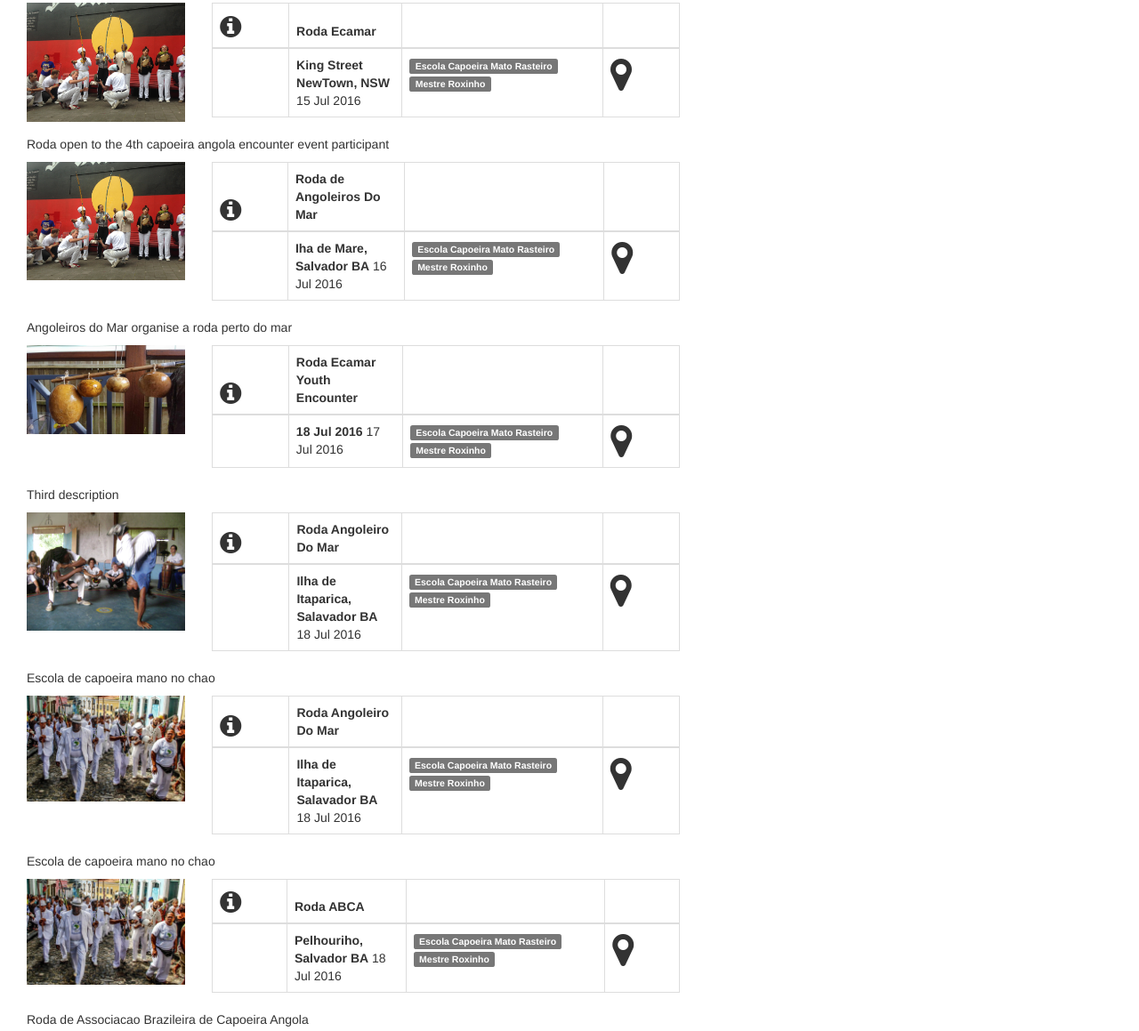
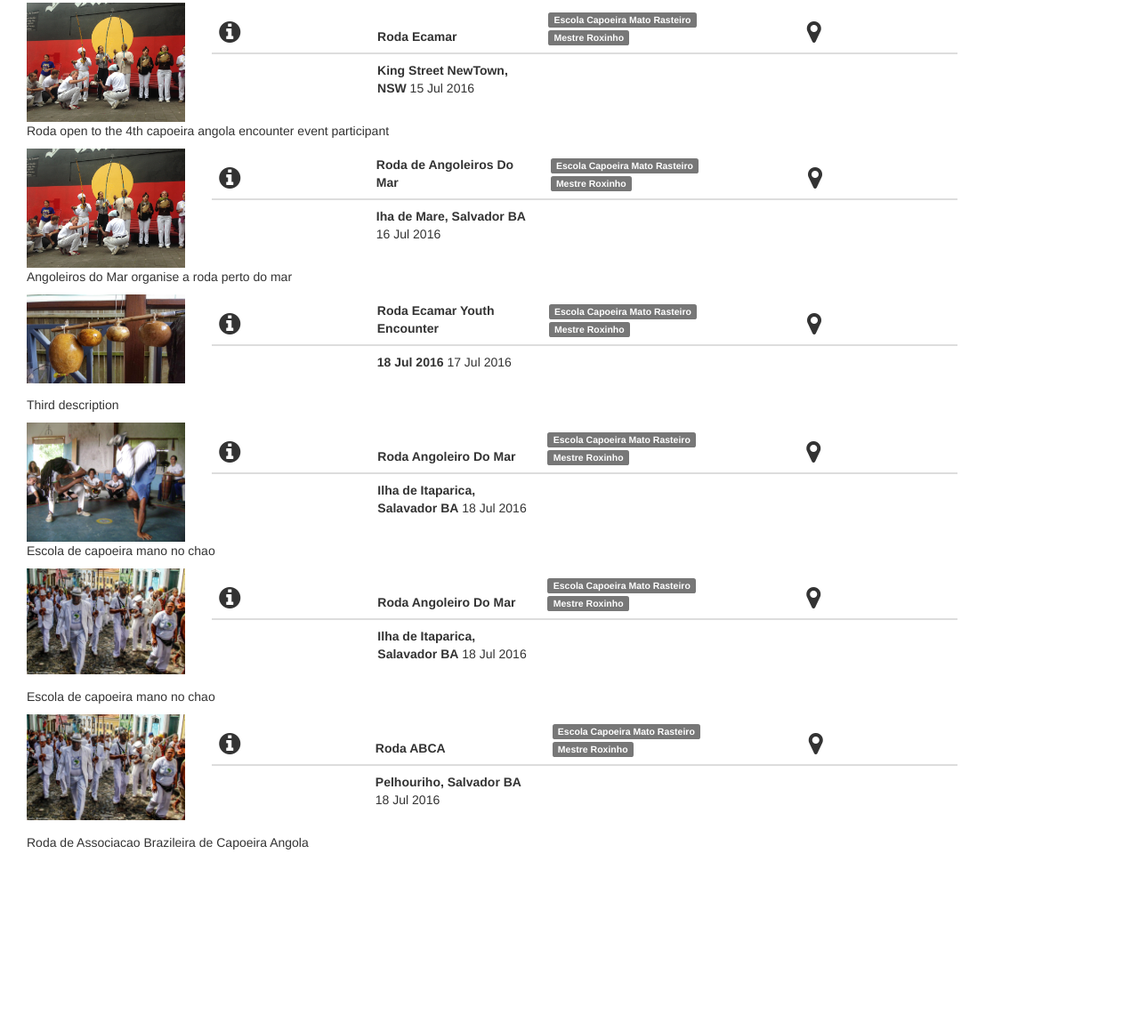
Before and after one commit to VinayV9/rodadecapoeira, a plain HTML site: page template.html in a window 1280 px wide. Shown: the part 284-1443 px from the top of the page at 89% size. After the commit the page ends 1251 px from the top, so only its background shows below. Drawn offline with nearby package versions, Linux system fonts and the light colour scheme.

Commit message:
Commit all changes

```diff
--- a/article.html
+++ b/article.html
@@ -5,29 +5,31 @@
                     <!-- This is need to be made responsive -->
                     <img id="3" class="img-responsive center-block" src="./assets/images/sonntags_roda.jpg">
                   </div>
-                <div class="col-md-8">
+                <div class="col-md-10">
                     <div class="row">
-                         <div class="col-md-8">
+                         <div class="col-md-10">
 
-                            <table class="table table-bordered">
+                            <table class="table">
                                 <thead>
                                     <th class="more-info col-xs-1" style="height:50px;vertical-align:bottom" ><i class="fa fa-info-circle fa-2x" aria-hidden="true"></i>
                                     </th>
                                     <th style="height:50px;;vertical-align:bottom" class="Title col-xs-1"></th>
-                                    <th class="col-xs-1"></th>
-                                    <th class="col-xs-1"></th>
+                                    <th class="col-xs-1"><span class="label label-default">Escola Capoeira Mato Rasteiro</span> <br>
+                                            <span class="label label-default">Mestre Roxinho</span></th>
+                                    <th class="col-xs-1"> <i class="fa fa-map-marker fa-2x" aria-hidden="true"></i></th>
                                 </thead>
+                                <tbody class="searchable">
                                 <tr>
                                     <td></td>
                                     <td> <strong class="location"></strong>
                                         <date></date>
                                     </td>
-                                        <td> <span class="label label-default">Escola Capoeira Mato Rasteiro</span> <br>
-                                            <span class="label label-default">Mestre Roxinho</span>
+                                        <td>
                                         </td>
-                                     <td> <i class="fa fa-map-marker fa-3x" aria-hidden="true"></i>
+                                     <td>
                                     </td>
                                 </tr>
+                                </tbody>
 
                             </table>
                         </div>
--- a/assets/css/starter-template.css
+++ b/assets/css/starter-template.css
@@ -38,3 +38,8 @@
     border-radius: 5px;
     padding: 15px;
 }
+.nav-pills {
+    margin: 0 auto;
+    padding: 0;
+    width: 400px;
+}
--- a/assets/js/roda-capoeira-actions.js
+++ b/assets/js/roda-capoeira-actions.js
@@ -1,7 +1,7 @@
 /*jslint browser: true*/
 /*global $, jQuery, alert*/
 
-// TODO: User Filters: http://jsfiddle.net/giorgitbs/52ak9/1/
+// TODO: User Filters:  http://jsfiddle.net/giorgitbs/52ak9/1/
 
 // TODO fix issue with event not loaded when generating dynamic content
 // http://stackoverflow.com/questions/15090942/jquery-event-handler-not-working-on-dynamic-content
@@ -126,4 +126,19 @@ function loadArticleDetailById(id, detail) {
 $(document).ready(function () {
     prepareEventHandlers();
     initLatestRoda();
+        (function ($) {
+
+        $('#filter').keyup(function () {
+
+            var rex = new RegExp($(this).val(), 'i');
+            $('.searchable tr').hide();
+            $('.searchable tr').filter(function () {
+                return rex.test($(this).text());
+            }).show();
+
+        })
+
+    }(jQuery));
+
+
 });
```
Also changed, not shown: index.html (+8 -15 lines).
